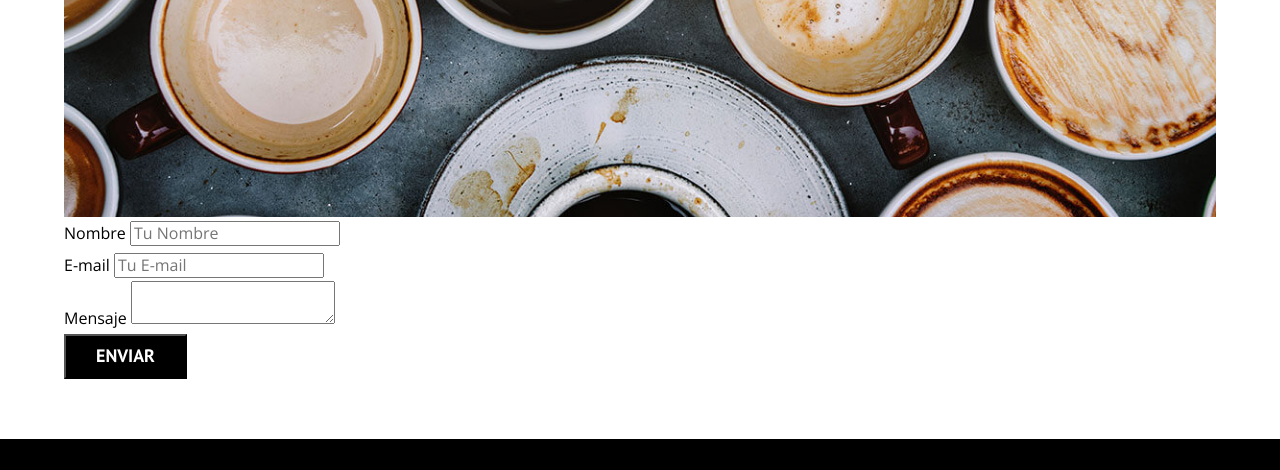
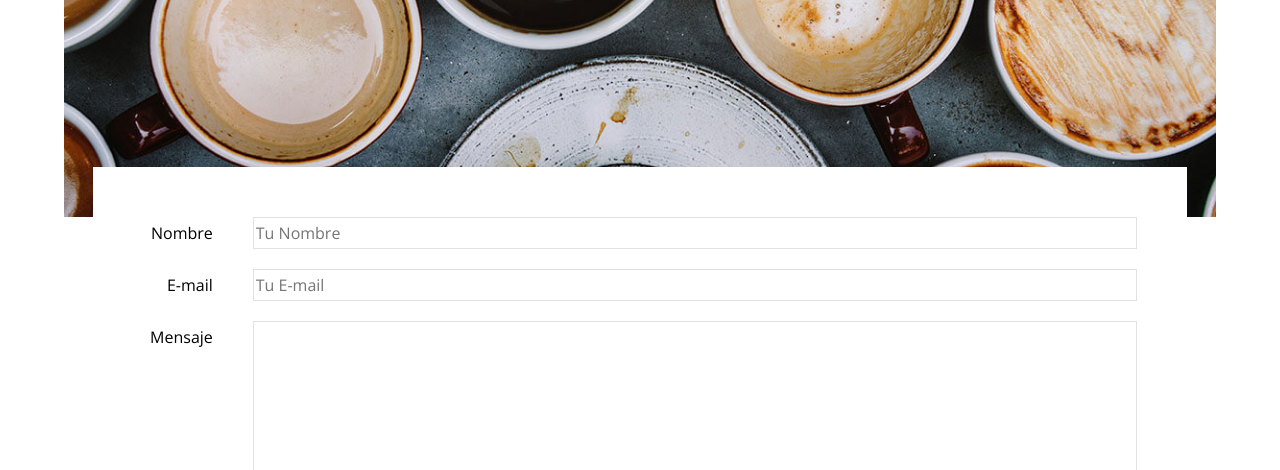
Before and after one commit to micadschmidt/blogcafe, a plain HTML site: page contacto.html in a window 1280 px wide. Shown: the part 885-1355 px from the top of the page. Drawn offline with nearby package versions, Linux system fonts and the light colour scheme.

Commit message:
added css form

```diff
--- a/contacto.html
+++ b/contacto.html
@@ -38,16 +38,16 @@
 
     <form class="formulario">
       <div class="campo">
-        <label for="nombre">Nombre</label>
-        <input type="text" placeholder="Tu Nombre" id="nombre">
+        <label class="campo__label" for="nombre">Nombre</label>
+        <input class="campo__field" type="text" placeholder="Tu Nombre" id="nombre">
       </div>
       <div class="campo">
-        <label for="email">E-mail</label>
-        <input type="email" placeholder="Tu E-mail" id="email">
+        <label class="campo__label" for="email">E-mail</label>
+        <input class="campo__field"  type="email" placeholder="Tu E-mail" id="email">
       </div>
       <div class="campo">
-        <label for="mensaje">Mensaje</label>
-        <textarea id="mensaje"></textarea>
+        <label class="campo__label" for="mensaje">Mensaje</label>
+        <textarea class="campo__field campo__field--textarea"  id="mensaje"></textarea>
       </div>
 
       <div class="campo">
--- a/css/style.css
+++ b/css/style.css
@@ -140,6 +140,7 @@ img {
   text-transform: uppercase;
   font-weight: 700;
   margin-bottom: 2rem;
+  border: none;
 }
 @media (min-width:768px) {
   .boton {
@@ -226,3 +227,28 @@ img {
   background-size: cover;
   background-repeat: no-repeat;
 }
+
+/*Formulario*/
+.formulario {
+  background-color: var(--blanco);
+  margin: -5rem auto;
+  width: 95%;
+  padding: 5rem;
+}
+.campo {
+  display: flex;
+  margin-bottom: 2rem;
+  gap: 2rem;
+}
+.campo__label {
+  flex: 0 0 9rem;
+  text-align: right;
+  padding-right: 2rem;
+}
+.campo__field {
+  flex: 1;
+  border: 1px solid #e1e1e1;
+}
+.campo__field--textarea {
+  height: 20rem;
+}
```
